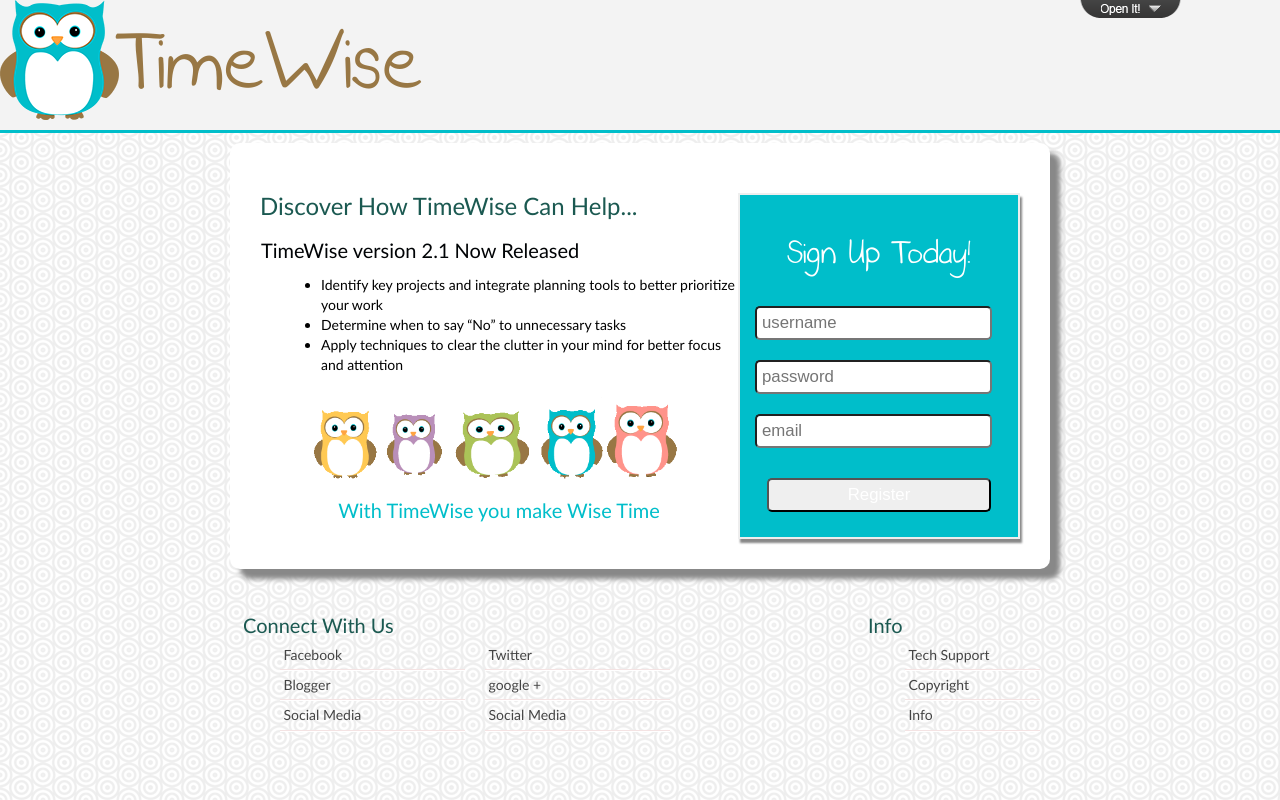
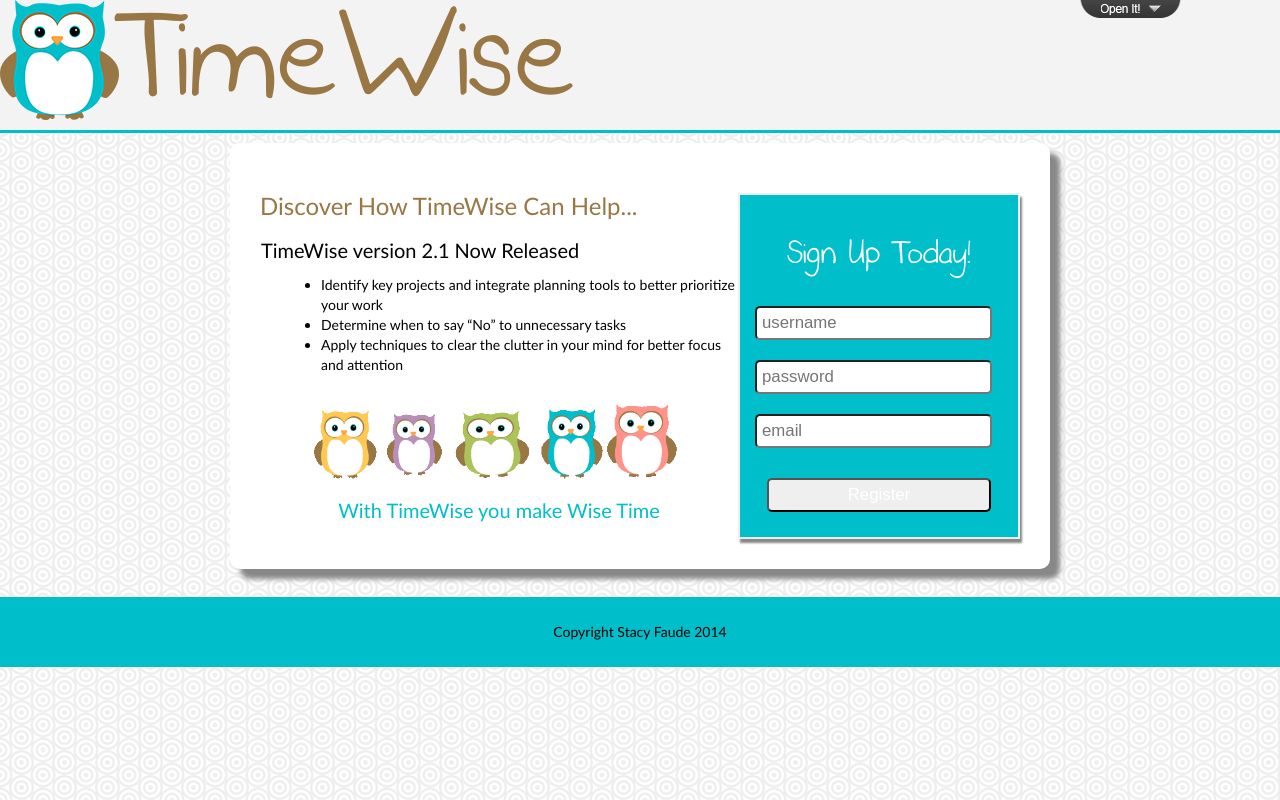
Before and after one commit to istacy/PWA2, a PHP site: page / in a window 1280 px wide. Run offline with PHP 8.4, Linux system fonts and the light colour scheme; some libraries are stand-ins or nearby versions.

```diff
--- a/Wk2/Faude_Stacy_animation_milestone2/account.html
+++ b/Wk2/Faude_Stacy_animation_milestone2/account.html
@@ -9,7 +9,7 @@
 
 <div id="header">
     <div class="login">
-        <a href="#">Projects </a>
+        <a href="projects.html">Projects </a>
         <input type="submit" value="Log Out">
     </div>
     <div class="logo">TimeWise</div>
@@ -45,6 +45,10 @@
         <p>And this is the 3rd tab.</p>
     </div>
 </aside>
+
+<div class="footer">
+    Copyright Stacy Faude 2014
+</div>
 
 
 
--- a/Wk2/Faude_Stacy_animation_milestone2/css/main.css
+++ b/Wk2/Faude_Stacy_animation_milestone2/css/main.css
@@ -36,6 +36,16 @@ body {
 .body {
     clear: both; margin: 0 auto; width: 800px;
 }
+.logo a {
+    color: #0060B6;
+    text-decoration: none;
+}
+
+.logo a:hover{
+    color:#00A0C6;
+    text-decoration:none;
+}
+
 .urgent {
     color: #a53e11;
 }
@@ -85,7 +95,7 @@ article {
     width: 248px;
 }
 
-#featured h2 {color: #1b5951; font-size: 1.714em; margin-bottom: 0.333em;}
+#featured h2 {font-size: 1.714em; margin-bottom: 0.333em;}
 #featured h3 {font-size: 1.429em; margin-bottom: .5em;}
 
 #featured h3 a:link, #featured h3 a:visited {color: #000305; text-decoration: none;}
@@ -171,7 +181,6 @@ a:link, a:visited {
     text-decoration: underline;
 }
 a:hover, a:active {
-    background-color: #1b5951;
     color: #fff;
     text-decoration: none;
     text-shadow: 1px 1px 1px #333;
@@ -262,7 +271,7 @@ tfoot td {}
     width: 175px;
 }
 
-.logo {
+.logo{
     background: url('../img/owl-small.png')  no-repeat;
     height: 130px;
     line-height: 150px;
@@ -271,6 +280,19 @@ tfoot td {}
     font-size:5em;
     color: #987744;
 }
+.logo a{
+    height: 130px;
+    line-height: 150px;
+    text-indent: 120px;
+    font-family: 'never_say_neverregular', Arial, sans-serif;
+    font-size:1.5em;
+    color: #987744;
+    text-decoration: none;
+}
+.logo a:hover{
+    text-decoration: none;
+}
+
 .neverfont {
     padding: 1em;
     font-family: 'never_say_neverregular', Arial, sans-serif;
@@ -492,6 +514,11 @@ input:focus {
     padding: 10px;
     float: right;
 }
+.footer{
+    padding: 25px;
+    text-align: center;
+    background-color: #00beca;
+}
 #sliderWrap {
     float: right;
     margin-top: -130px;
--- a/Wk2/Faude_Stacy_animation_milestone2/dashboard.html
+++ b/Wk2/Faude_Stacy_animation_milestone2/dashboard.html
@@ -57,6 +57,9 @@
         </article>
     </section><!-- /#featured -->
 
+    <div class="footer">
+        Copyright Stacy Faude 2014
+    </div>
 
 </body>
 </html>
--- a/Wk2/Faude_Stacy_animation_milestone2/index.html
+++ b/Wk2/Faude_Stacy_animation_milestone2/index.html
@@ -15,7 +15,7 @@
                 <input type="submit" value="Log In">
             </form>
         </div> -->
-        <div class="logo">TimeWise</div>
+        <div class="logo"><a href="index.html">TimeWise</a></div>
 
         <div id="sliderWrap">
             <div id="openCloseIdentifier"></div>
@@ -62,10 +62,10 @@
             <input type="submit" value="Register" class="button">
         </form>
 
-        <hgroup>
+
             <h2>Discover How TimeWise Can Help...</h2>
             <h3><a href="#">TimeWise version 2.1 Now Released</a></h3>
-        </hgroup>
+
 
         <ul>
             <li>Identify key projects and integrate planning tools to better prioritize your work</li>
@@ -80,34 +80,9 @@
     </article>
 </aside><!-- /#featured -->
 
-<section id="extras" class="body">
-    <div class="blogroll">
-        <h2>Connect With Us</h2>
-        <ul>
-
-            <li><a href="#" rel="external">Facebook</a></li>
-            <li><a href="#" rel="external">Twitter</a></li>
-            <li><a href="#" rel="external">Blogger</a></li>
-
-
-            <li><a href="#" rel="external">google +</a></li>
-            <li><a href="#" rel="external">Social Media</a></li>
-            <li><a href="#" rel="external">Social Media</a></li>
-
-        </ul>
-    </div><!-- /.blogroll -->
-
-    <div class="social">
-        <h2>Info</h2>
-        <ul>
-
-            <li><a href="#" rel="me">Tech Support</a></li>
-            <li><a href="#" rel="me">Copyright</a></li>
-            <li><a href="#" rel="me">Info</a></li>
-
-        </ul>
-    </div><!-- /.social -->
-</section><!-- /#extras -->
+    <div class="footer">
+        Copyright Stacy Faude 2014
+    </div>
 
     <!-- jquery -->
     <script src="//ajax.googleapis.com/ajax/libs/jquery/1.11.0/jquery.min.js"></script>
--- a/Wk2/Faude_Stacy_animation_milestone2/projects.html
+++ b/Wk2/Faude_Stacy_animation_milestone2/projects.html
@@ -58,8 +58,9 @@
     </div>
         </aside>
 
-    <div id="footer" style="background-color:#FFA500;clear:both;text-align:center;">
-</div>
+    <div class="footer">
+        Copyright Stacy Faude 2014
+    </div>
 
 
     <!-- jquery -->
```
Also changed, not shown: Wk2/Faude_Stacy_animation_milestone2/task.html (+10 -8 lines).
